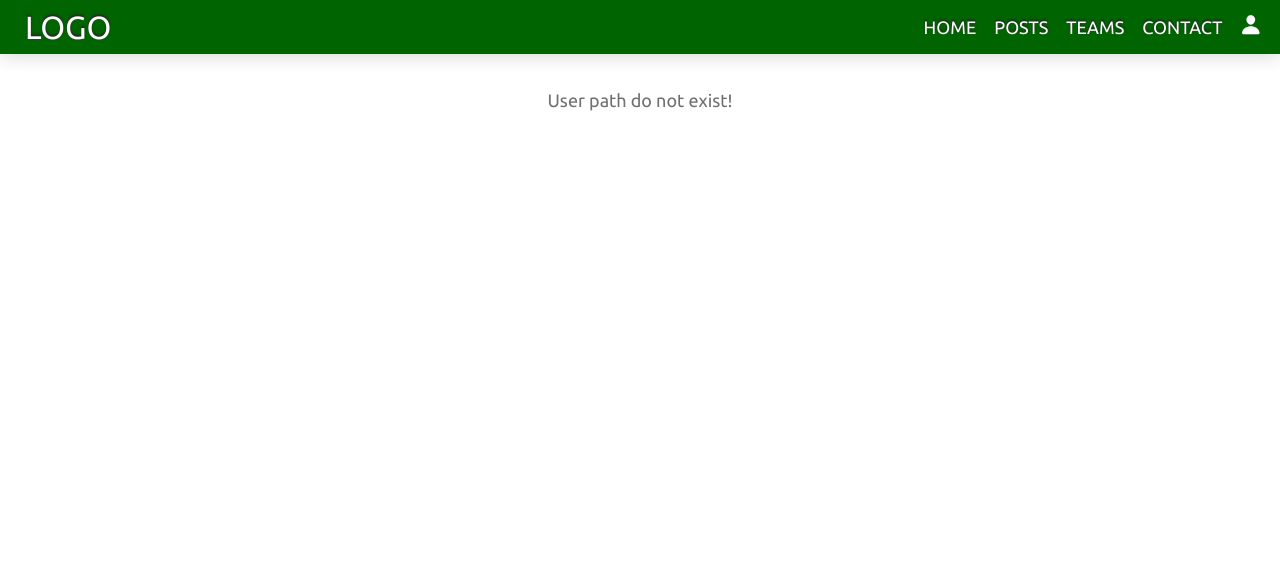
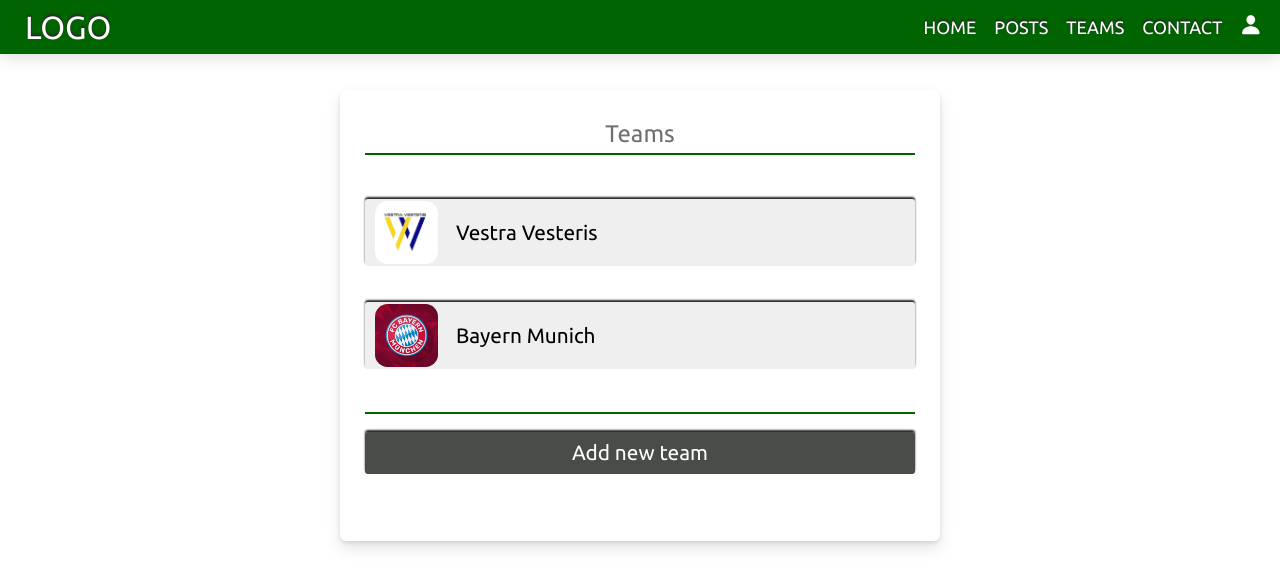
Before and after one commit to tomaszsojka/football-matches-organizer, a React (Create React App) app in the folder fmo-front-reactjs/: page /user/teams in a window 1280 px wide. Shown: the top 588 px of the page. Built offline with nearby package versions, Linux system fonts and the light colour scheme; sample sign-in values are in the browser's storage.

Commit message:
Basic view of user's teams list

```diff
--- a/fmo-front-reactjs/src/App.js
+++ b/fmo-front-reactjs/src/App.js
@@ -6,7 +6,8 @@ import PrivateRoute from "./components/PrivateRoute";
 import GuestRoot from "./components/Pages/GuestPages/GuestRoot";
 import UserRoot from "./components/Pages/UserPages/UserRoot";
 import {Posts} from "./components/Pages/UserPages/Posts";
-import {Profile} from "./components/Pages/UserPages/Profile"
+import {Profile} from "./components/Pages/UserPages/Profile";
+import {Teams} from "./components/Pages/UserPages/Teams";
 
 import {Error} from "./components/Pages/Error";
 
@@ -43,6 +44,9 @@ function App() {
               <Route exact path={"/user/profile"}>
                 <Profile/>
               </Route>
+              <Route exact path={"/user/teams"}>
+                <Teams/>
+              </Route>
               <Error message={"User path do not exist!"}/>
             </Switch>
           </UserRoot>
--- a/fmo-front-reactjs/src/components/Pages/UserPages/Profile.css
+++ b/fmo-front-reactjs/src/components/Pages/UserPages/Profile.css
@@ -1,9 +1,6 @@
 .profile-container {
-    margin: 0 auto;
     margin-bottom: 36px;
     min-height: 500px;
-    width: 95%;
-    max-width: 600px;
 }
 
 .profileBox {
@@ -11,22 +8,6 @@
     flex-direction: column;
     justify-content: center;
     padding-bottom: 1.344444444em;
-}
-
-.editBtn {
-    padding: 2px 10px;
-    font-size: 1.125rem;
-    border-radius: var(--button-border-radius);
-    background-color: var(--light-grey);
-    box-shadow: var(--toolbar-text-shadow);
-    transition: var(--transition);
-    cursor: pointer;
-}
-
-.editBtn:hover,
-.editBtn:focus {
-    background-color: var(--dark-grey);
-    color: white;
 }
 
 .logoutBtn {
--- a/fmo-front-reactjs/src/components/Pages/UserPages/Profile.js
+++ b/fmo-front-reactjs/src/components/Pages/UserPages/Profile.js
@@ -43,7 +43,7 @@ export class Profile extends React.Component {
             console.log(responseData);
 
             //TODO delete this line
-            auth.logout();
+            //auth.logout();
 
             if(responseData.success) {
                 //clean localStorage
@@ -62,7 +62,7 @@ export class Profile extends React.Component {
         // this.setState({token : auth.getToken()});
 
         return (
-            <div className="main-container profile-container">
+            <div className="main-container central-container profile-container">
 
                 <div className="boxContainer">
                     <div className="boxContainer-header bottomBorder">
@@ -84,7 +84,7 @@ export class Profile extends React.Component {
                         <div className="flex profileData">
                             <div className="profileData-placehold">Password:</div>
                             <div className="textWrap profileData-text">***** ***</div>
-                            <button type="button" className="editBtn">
+                            <button type="button" className="greyBtn">
                                 Edit
                             </button>
                         </div>
@@ -97,8 +97,8 @@ export class Profile extends React.Component {
                             <div className="inviteContent">
                                 <p>Team Vestra Vesteris is inviting you to join</p>
                                 <div className="flex invite-buttons">
-                                    <div className="editBtn">join</div>
-                                    <div className="editBtn">delete</div>
+                                    <div className="greyBtn">join</div>
+                                    <div className="greyBtn">delete</div>
                                 </div>
                             </div>
                         </div>
@@ -107,8 +107,8 @@ export class Profile extends React.Component {
                             <div className="inviteContent">
                                 <p>Team Bayern is inviting you to join</p>
                                 <div className="flex invite-buttons">
-                                    <div className="editBtn">join</div>
-                                    <div className="editBtn">delete</div>
+                                    <div className="greyBtn">join</div>
+                                    <div className="greyBtn">delete</div>
                                 </div>
                             </div>
                         </div>
--- a/fmo-front-reactjs/src/components/Pages/UserPages/Teams.css
+++ b/fmo-front-reactjs/src/components/Pages/UserPages/Teams.css
@@ -0,0 +1,39 @@
+.teamsBox {
+    color: var(--black);
+    flex-direction: column;
+    justify-content: center;
+    padding-bottom: 1.344444444em;
+}
+
+.teamBtn {
+    align-items: center;
+    margin: 1em 0;
+    padding: 0.5em;
+}
+
+.addTeamBtn {
+    text-align: center;
+    font-size: 1.125rem;
+    border-radius: var(--button-border-radius);
+    background-color: var(--dark-grey);
+    color: var(--clr-white);
+    box-shadow: var(--toolbar-text-shadow);
+    transition: var(--transition);
+    cursor: pointer;
+}
+
+.addTeamBtn:hover,
+.addTeamBtn:focus {
+    background-color: var(--light-grey);
+    color: var(--black);
+}
+
+.teamTitle {
+    font-size: 1.3rem;
+}
+
+.teamsItem-image {
+    width: 63px;
+    height: 63px;
+    margin-right: 1em;
+}
--- a/fmo-front-reactjs/src/components/Pages/UserPages/Teams.js
+++ b/fmo-front-reactjs/src/components/Pages/UserPages/Teams.js
@@ -0,0 +1,38 @@
+import React from "react";
+
+ import "./Teams.css";
+import {sendHttpRequest} from "../../../Fetch/useFetch"
+import auth from "../../../Auth";
+
+
+export class Teams extends React.Component {
+
+    render() {
+
+        return (
+            <div className="main-container central-container">
+
+                <div className="boxContainer">
+                    <div className="boxContainer-header bottomBorder">
+                        Teams
+                    </div>
+                    <div className="flex teamsBox bottomBorder">
+                        <div className="flex teamBtn greyBtn">
+                            <img src="../Images/vestra.jpg" alt="team logo" className="team-image teamsItem-image"/>
+                            <div className="teamTitle">Vestra Vesteris</div>
+                        </div>
+                        <div className="flex teamBtn greyBtn">
+                            <img src="../Images/bayern.jpg" alt="team logo" className="team-image teamsItem-image"/>
+                            <div className="teamTitle">Bayern Munich</div>
+                        </div>
+                    </div>
+                    <div className="teamsBox">
+                        <div className="teamBtn addTeamBtn">
+                            <div className="teamTitle">Add new team</div>
+                        </div>
+                    </div>
+                </div>
+            </div>
+        );
+    }
+}
--- a/fmo-front-reactjs/src/index.css
+++ b/fmo-front-reactjs/src/index.css
@@ -80,6 +80,12 @@ ion-icon {
 
 /* GENERAL CLASSES */
 
+.central-container {
+    margin: 0 auto;
+    width: 95%;
+    max-width: 600px;
+}
+
 .main-container {
     margin-top: 60px;
 }
@@ -89,6 +95,7 @@ ion-icon {
         margin-top: 90px;
     }
 }
+
 
 .flex {
     display: flex;
@@ -151,3 +158,19 @@ ion-icon {
     background-color: darkgreen;
     color: white;
 }
+
+.greyBtn {
+    padding: 2px 10px;
+    font-size: 1.125rem;
+    border-radius: var(--button-border-radius);
+    background-color: var(--light-grey);
+    box-shadow: var(--toolbar-text-shadow);
+    transition: var(--transition);
+    cursor: pointer;
+}
+
+.greyBtn:hover,
+.greyBtn:focus {
+    background-color: var(--dark-grey);
+    color: white;
+}
```
